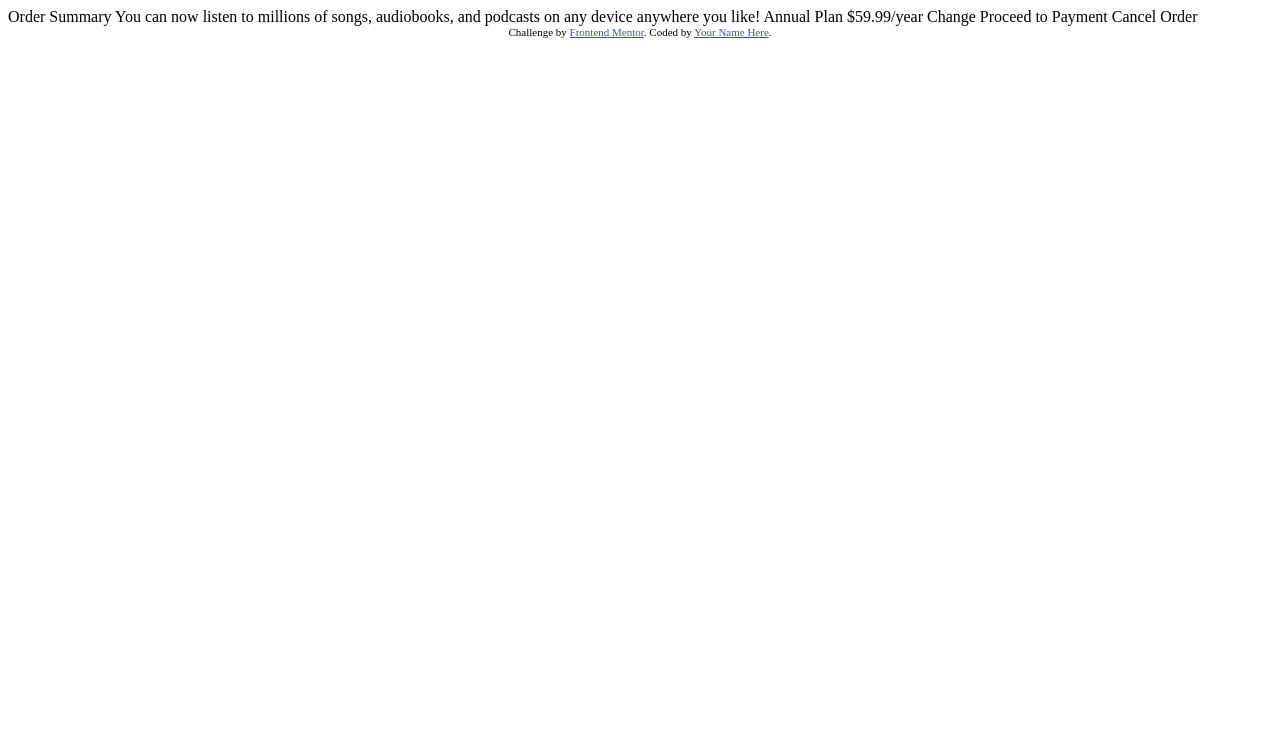
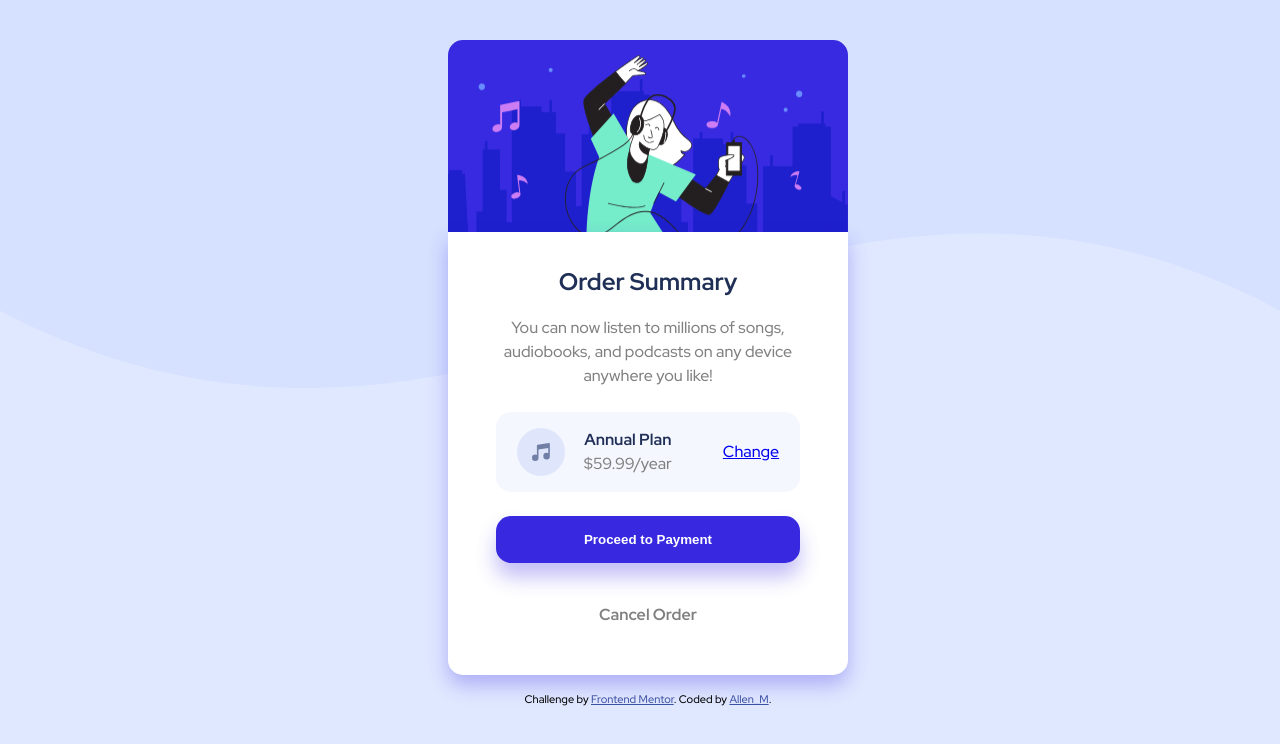
Before and after one commit to Nella1a/Order-Summary, a plain HTML site: page index.html in a window 1280 px wide. Drawn offline with Linux system fonts and the light colour scheme.

Commit message:
Add files via upload

```diff
--- a/index.html
+++ b/index.html
@@ -3,35 +3,37 @@
 <head>
   <meta charset="UTF-8">
   <meta name="viewport" content="width=device-width, initial-scale=1.0"> <!-- displays site properly based on user's device -->
-
   <link rel="icon" type="image/png" sizes="32x32" href="./images/favicon-32x32.png">
+  <!-- Google Font -->
+  <link rel="preconnect" href="https://fonts.googleapis.com">
+  <link rel="preconnect" href="https://fonts.gstatic.com" crossorigin>
+  <link href="https://fonts.googleapis.com/css2?family=Red+Hat+Display:wght@500;700;900&display=swap" rel="stylesheet">
 
   <title>Frontend Mentor | Order summary card</title>
+  <link rel="stylesheet" type="text/css" href="styles.css">
+</head>
 
-  <!-- Feel free to remove these styles or customise in your own stylesheet 👍 -->
-  <style>
-    .attribution { font-size: 11px; text-align: center; }
-    .attribution a { color: hsl(228, 45%, 44%); }
-  </style>
-</head>
 <body>
-
-  Order Summary
-
-  You can now listen to millions of songs, audiobooks, and podcasts on any
-  device anywhere you like!
-
-  Annual Plan
-  $59.99/year
-
-  Change
-
-  Proceed to Payment
-  Cancel Order
-
+  <div id="card">
+    <div id="card_header"></div>
+    <div id="card_content">
+        <h1>Order Summary</h1>
+        <p>
+          You can now listen to millions of songs, audiobooks, and podcasts on any
+          device anywhere you like!
+        </p>
+        <div id="price_plan">
+          <div id="music_icon"></div>
+          <p><span>Annual Plan</span>$59.99/year</p>
+          <a href="#">Change</a>
+        </div>
+        <button>Proceed to Payment</button>
+        <p>Cancel Order</p>
+    </div>
+  </div>
   <div class="attribution">
     Challenge by <a href="https://www.frontendmentor.io?ref=challenge" target="_blank">Frontend Mentor</a>.
-    Coded by <a href="#">Your Name Here</a>.
+    Coded by <a href="#">Allen_M</a>.
   </div>
 </body>
 </html>
--- a/styles.css
+++ b/styles.css
@@ -0,0 +1,143 @@
+
+* {
+  box-sizing: border-box;
+}
+
+
+body {
+  font-size: 16px;
+  background: hsl(225, 100%, 94%) url("images/pattern-background-desktop.svg") no-repeat;
+  background-size: 100%;
+  font-family: 'Red Hat Display', sans-serif;
+  line-height: 1.5;
+  width: 100vw;
+}
+
+p {
+    color: grey;
+}
+
+#card {
+  width: 25rem;
+  margin: auto;
+  margin-top: 5vh;
+}
+
+#card_header {
+  background: url("images/illustration-hero.svg") no-repeat center;
+  background-size: 100%;
+  border-radius: 15px 15px 0 0;
+  height: 0;
+  padding-top: 48%;
+}
+
+
+#card_content {
+  text-align: center;
+  padding: 2rem 3rem 2rem 3rem;
+  background: #fff;
+  border-radius: 0 0 15px 15px;
+  box-shadow: 0 10px 20px hsl(245, 75%, 52%, 0.3);
+  width: 100%;
+  height: 67%;
+}
+
+
+#card_content h1 {
+  margin-top: 0;
+  color: hsl(223, 47%, 23%);
+  font-size: 1.5rem;
+}
+
+
+#price_plan {
+  display: flex;
+  align-items: center;
+  justify-content: space-between;
+  padding: 0 1.3rem 0 1.3rem;
+  background: hsl(225, 100%, 98%);
+  border-radius: 15px;
+  margin: 1.5rem 0 1.5rem 0;
+}
+
+#music_icon {
+  background: url("images/icon-music.svg") no-repeat;
+  width: 3rem;
+  height: 3rem;
+}
+
+#price_plan span {
+  color: hsl(223, 47%, 23%);
+  font-weight: 700;
+}
+
+#price_plan span::after {
+  content: "\a";
+  white-space: pre;
+}
+
+#price_plan p {
+  margin-right: 2rem;
+}
+
+#price_plan a:hover {
+  text-decoration: none;
+}
+
+button {
+  width: 100%;
+  padding: 1rem;
+  border: 0;
+  border-radius: 15px;
+  background: hsl(245, 75%, 52%);
+  color: #fff;
+  font-weight: 700;
+  box-shadow: 0 14px 20px hsl(245, 75%, 52%, 0.3);
+}
+
+button:hover {
+  background-color: #746CE9;
+}
+
+
+#card_content p:last-child {
+  margin-top: 2.5rem;
+  font-size: 1rem;
+  font-weight: 700;
+}
+
+
+#card_content p:last-child:hover {
+color: hsl(223, 47%, 23%);
+}
+
+
+.attribution {
+  margin-top: 1rem;
+  font-size: 11px;
+  text-align: center;
+}
+
+.attribution a {
+  color: hsl(228, 45%, 44%);
+}
+
+
+@media only screen and (max-width: 425px){
+    #card {
+      width: 20rem;
+    }
+
+    #card_content {
+      padding: 1.5rem;
+    }
+
+    #price_plan p {
+      margin-right: .5rem;
+    }
+
+    button {
+      padding: 1rem;
+      font-size: 1rem;
+    }
+}
```
